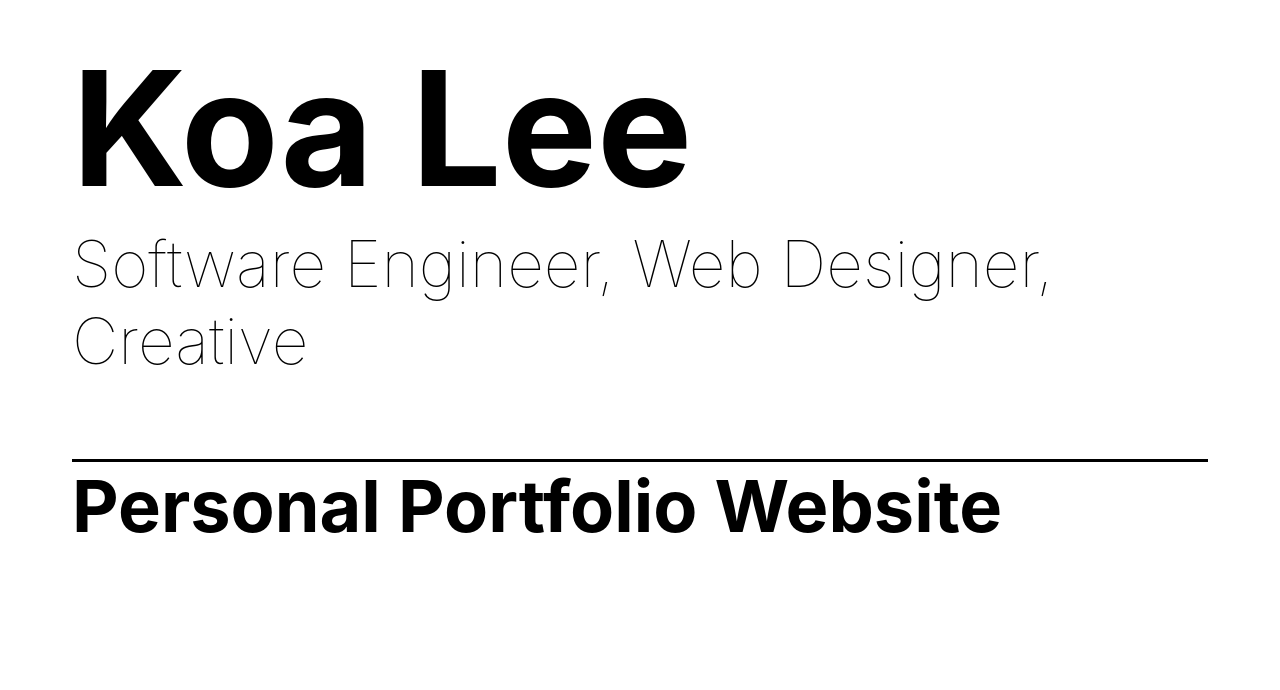
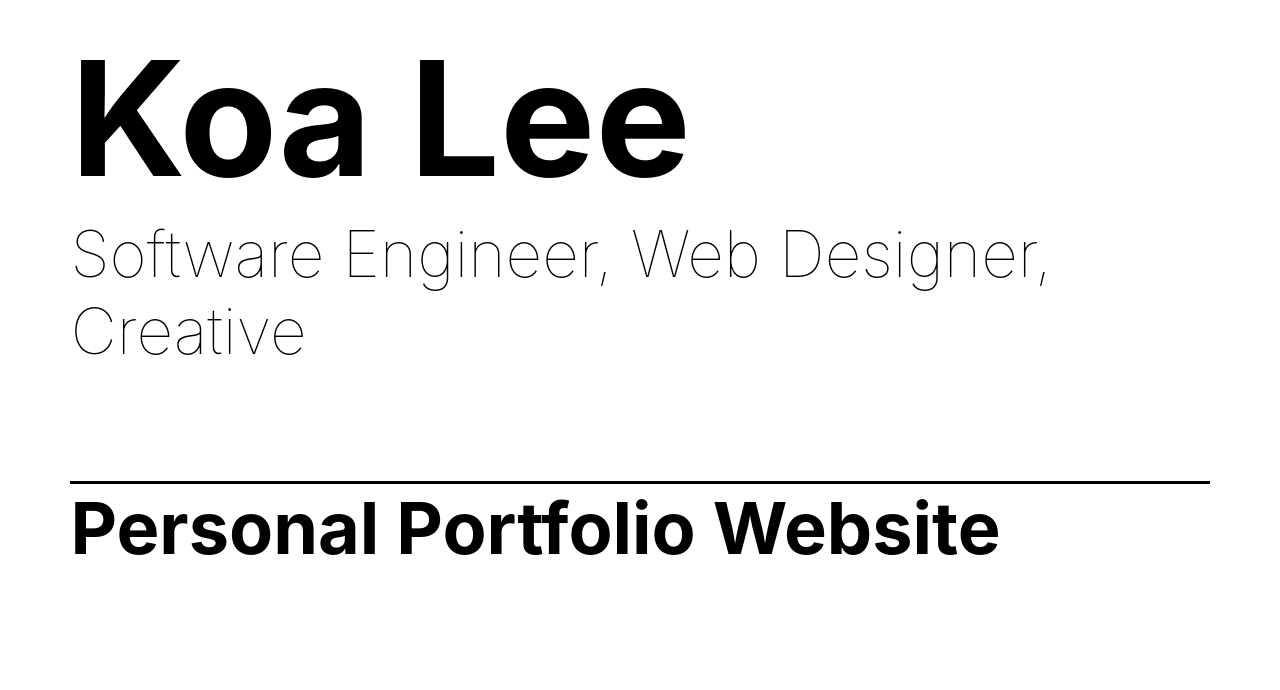
Before and after one commit to Miratari/personal-website, a React (Create React App) app in the folder client/: page / in a window 1280 px wide. Shown: the part 110-800 px from the top of the page. Built offline with nearby package versions, Linux system fonts and the light colour scheme.

Commit message:
padding adjustments

```diff
--- a/client/src/App.css
+++ b/client/src/App.css
@@ -72,6 +72,7 @@ footer {
 section {
   box-shadow: var(--static-shadow);
   text-align: left;
+  margin: 0.4rem;
 }
 
 section header {
@@ -102,7 +103,6 @@ section .section-content {
   height: calc(100vh - 10vw);
   display: flex;
   flex-direction: column;
-  padding: 0.5rem;
 }
 
 #header .title-text {
@@ -134,7 +134,7 @@ section .section-content {
   }
   #header .subtitle-text {
     font-size: 4rem;
-    padding-bottom: 5rem;
+    padding-bottom: 7rem;
     flex-grow: 0;
   }
   #header .content-text {
```
